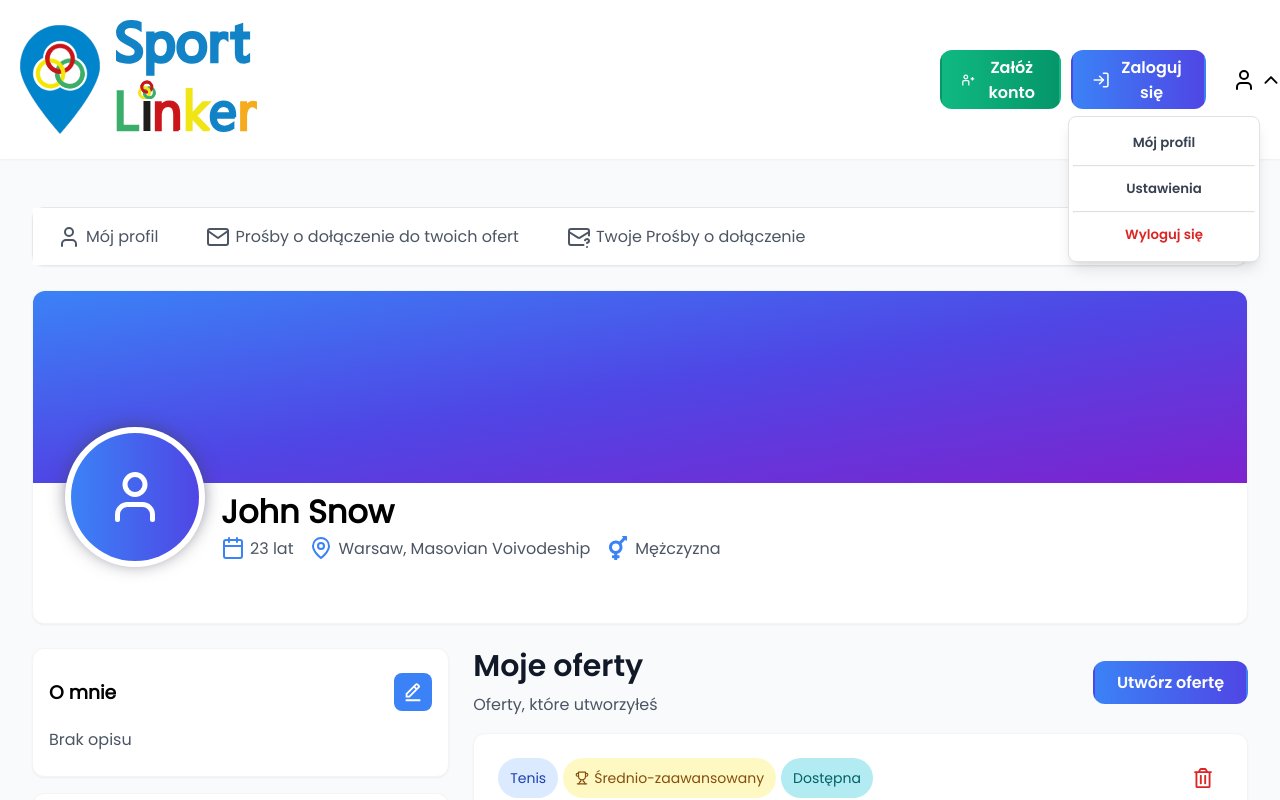
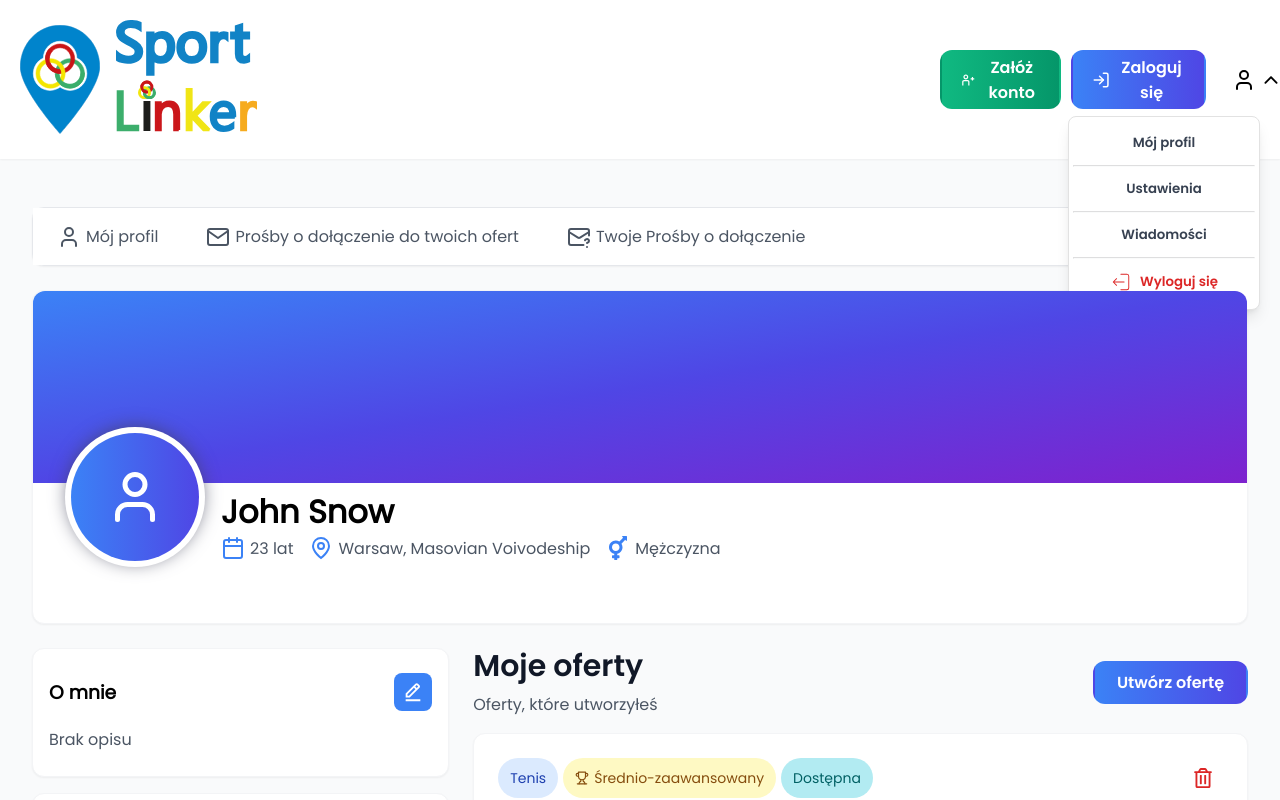
Before and after one commit to Michuxx/SportLinker, a React (Vite) app in the folder SportLinkerFrontend/: page /profile in a window 1280 px wide. Both pictures are taken after a click on the button 1256 px from the left and 79 px from the top of the page. Shown: the top 800 px of the page. Built offline with nearby package versions, Linux system fonts and the light colour scheme.

Commit message:
Small fixes + added messages page

```diff
--- a/SportLinkerFrontend/src/App.jsx
+++ b/SportLinkerFrontend/src/App.jsx
@@ -8,6 +8,7 @@ import Offer from "./components/Pages/Offer";
 import Settings from "./components/Pages/Settings";
 import AccountSettings from "./components/settingsSection/accountSettings/AccountSettings";
 import ReportSettings from "./components/settingsSection/reportSettings/ReportSettings";
+import Messages from "./components/Pages/Messages";
 
 function App() {
   return (
@@ -25,6 +26,7 @@ function App() {
         <Route path="account" element={<AccountSettings />} />
         <Route path="reports" element={<ReportSettings />} />
       </Route>
+      <Route path="messages" element={<Messages />} />
     </Routes>
   );
 }
--- /dev/null
+++ b/SportLinkerFrontend/src/components/Pages/Messages.jsx
@@ -0,0 +1,11 @@
+import Header from "../headerSection/Header";
+import "../../index.css";
+const Messages = () => {
+  return (
+    <div className="messages-container">
+      <Header />
+    </div>
+  );
+};
+
+export default Messages;
--- a/SportLinkerFrontend/src/components/component-items/dropdown/dropdown.css
+++ b/SportLinkerFrontend/src/components/component-items/dropdown/dropdown.css
@@ -11,6 +11,4 @@
   border-radius: 0.5rem;
   box-shadow: 0 10px 15px -3px rgb(0 0 0 / 0.1), 0 4px 6px -4px rgb(0 0 0 / 0.1);
   border: 1px rgb(226, 226, 226) solid;
-  overflow-y: auto;
-  max-height: 10rem;
 }
--- a/SportLinkerFrontend/src/components/headerSection/Header.jsx
+++ b/SportLinkerFrontend/src/components/headerSection/Header.jsx
@@ -12,6 +12,7 @@ import ModalBackground from "../component-items/modal/ModalBackground.jsx";
 import AuthModal from "../authModal/AuthModal.jsx";
 import { LuLogIn } from "react-icons/lu";
 import { CgUserAdd } from "react-icons/cg";
+import { CiLogout } from "react-icons/ci";
 
 const Header = () => {
   let navigate = useNavigate();
@@ -50,9 +51,15 @@ const Header = () => {
       text: "Ustawienia",
     },
     {
+      style: "classicDropdownOptionButton",
+      onClick: () => changeLocation("/messages"),
+      text: "Wiadomości",
+    },
+    {
       style: "logoutDropdownOptionButton",
       onClick: () => changeLocation("/"),
       text: "Wyloguj się",
+      icon: <CiLogout size={22} />,
     },
   ];
 
@@ -94,12 +101,19 @@ const Header = () => {
             Icon={<LuUser size={24} />}
             onClick={() => setIsOpenUserDropdown((e) => !e)}
           >
-            {isOpenUserDropdown ? <IoIosArrowUp size={20} /> : <IoIosArrowDown size={20} /> }
-
+            {isOpenUserDropdown ? (
+              <IoIosArrowUp size={20} />
+            ) : (
+              <IoIosArrowDown size={20} />
+            )}
           </Button>
           {isOpenUserDropdown && (
             <div className="header-dropdown">
-              <Dropdown options={userDropdown} textKey="text" />
+              <Dropdown
+                options={userDropdown}
+                textKey="text"
+                isScrollable={false}
+              />
             </div>
           )}
         </div>
--- a/SportLinkerFrontend/src/index.css
+++ b/SportLinkerFrontend/src/index.css
@@ -39,6 +39,7 @@
 .container,
 .profile-container,
 .offer-container,
-.settings-container {
+.settings-container,
+.messages-container {
   background-color: rgba(249, 250, 251, 1);
 }
```
